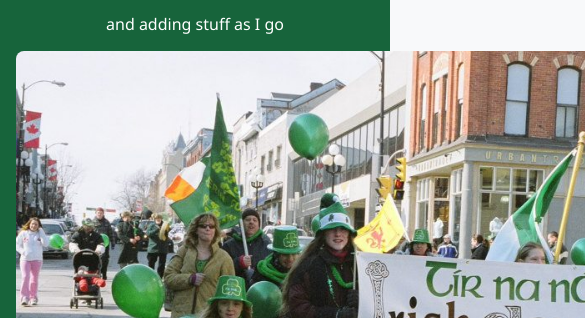
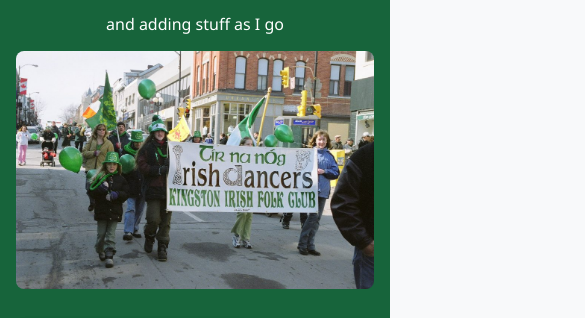
Before and after one commit to DublinJim/dublinjim.github.io, a plain HTML site: page index.html in a window 390 px wide. Shown: the part 205-523 px from the top of the page, 585 px wide, since content can reach past the window. Drawn offline with Linux system fonts and the light colour scheme.

Commit message:
mobile friendly

```diff
--- a/index.html
+++ b/index.html
@@ -14,8 +14,7 @@
         <h1>Irish Club Kingston</h1>
         <p>Celebrating the tradition, music, and movement of Ireland</p>
         <p>and adding stuff as I go</p>
-    <img src="imgs/maon parade_n.jpg" alt="Traditional Irish dance costume" style="max-width:800px;display:block;margin:1rem auto 0 auto;">
-      </header>
+    <img src="imgs/maon parade_n.jpg" alt="Traditional Irish dance costume" style="max-width:100%;height:auto;display:block;margin:1rem auto 0 auto;">
     <aside style="float:left; width:200px; margin:2rem 2rem 2rem 0; background:#e0e0e0; border-radius:8px; box-shadow:0 2px 8px rgba(0,0,0,0.07); padding:1rem;">
         <nav style="display:flex; flex-direction:column; align-items:flex-start;">
             <a href="#history" style="margin-bottom:1rem;">History</a>
```
